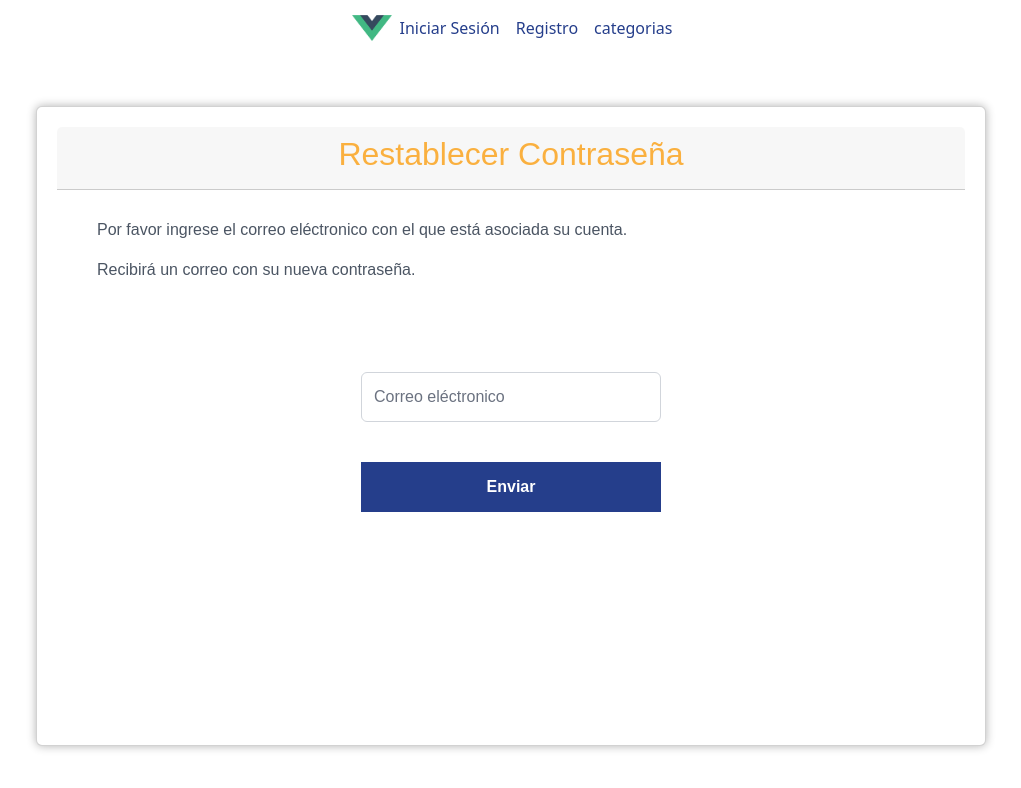
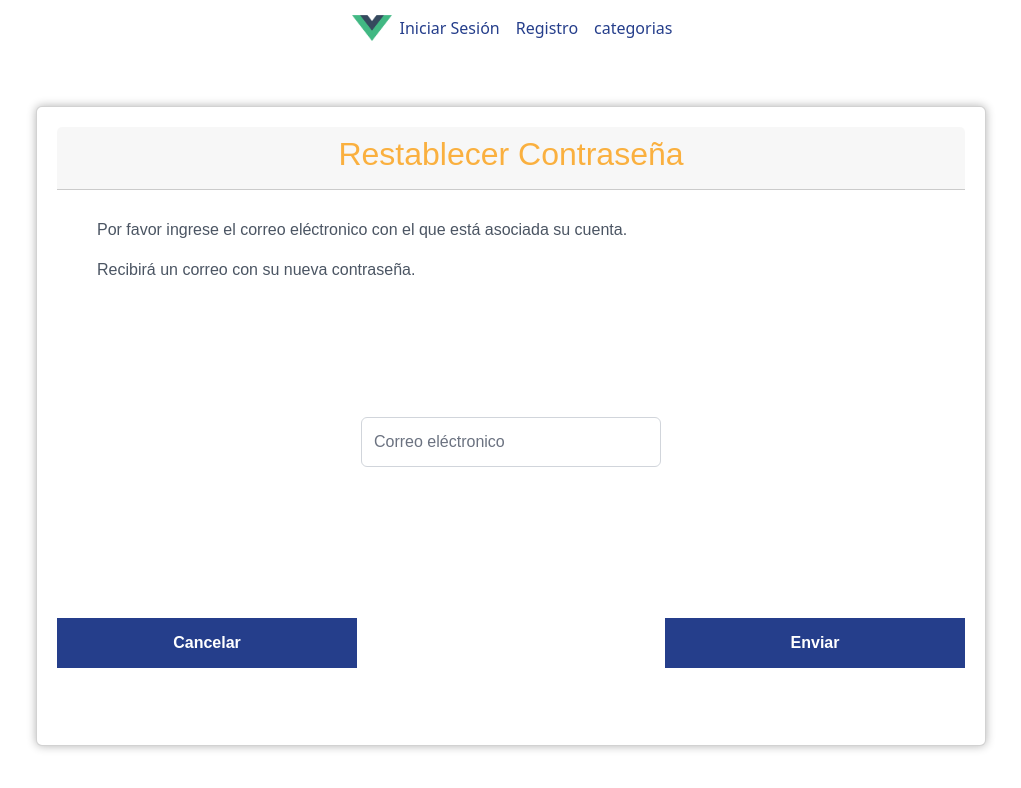
Before and after one commit to alvaradoerick/amplify, a Vue app in the folder aseitshmus-app/: page /#/reset-password in a window 1280 px wide. Shown: the top 788 px of the page, without its empty margins (129-1150 px from the left). Built offline with nearby package versions, Linux system fonts and the light colour scheme; no server answers; a web font is replaced by a local one.

Commit message:
completion de reset password en el login page

```diff
--- a/aseitshmus-app/src/views/authentication/ResetPassword.vue
+++ b/aseitshmus-app/src/views/authentication/ResetPassword.vue
@@ -55,8 +55,13 @@ const storeUser = async () => {
         }
     }
 
-const labelButton = ref('Enviar');
-
+const sendButton = ref('Enviar');
+const cancelButton = ref('Cancelar');
+const loginPage = () => {
+        router.push({
+            name: "login"
+        });
+    }
 
 </script>
 
@@ -68,17 +73,18 @@ const labelButton = ref('Enviar');
     </div>
     <div class="center-container">
         <div class="container">
-            <form>
                 <div class="form-row">
                     <input-text class="input-text " type="email" id="email-address" v-model="resetData.EmailAddress"
                         placeholder="Correo eléctronico" />
                 </div>
-                <div class="form-row" style="margin-top: 40px;">
-                    <base-button :label="labelButton" type="submit" @click="resetPassword" />
-                </div>
-            </form>
         </div>
+
     </div>
+    <div class="actions">
+
+            <base-button :label="cancelButton" type="login" @click="loginPage" />
+            <base-button :label="sendButton" type="submit" @click="resetPassword" />
+        </div>
 </template>
 
 <style scoped>
@@ -110,4 +116,11 @@ const labelButton = ref('Enviar');
         width: 300px;
         align-items: center;
     }
+
+    .actions {
+        display: flex;
+        flex: 1;
+        align-items: center;
+        justify-content: space-between;
+    }
 </style>
```
